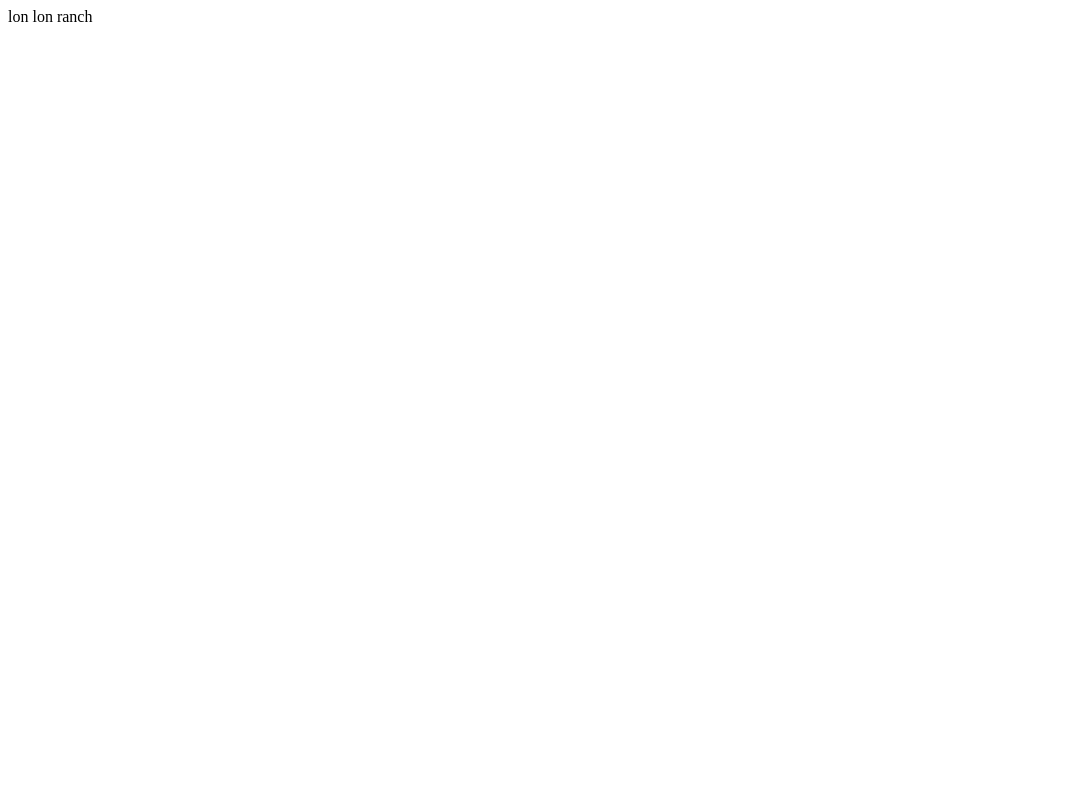
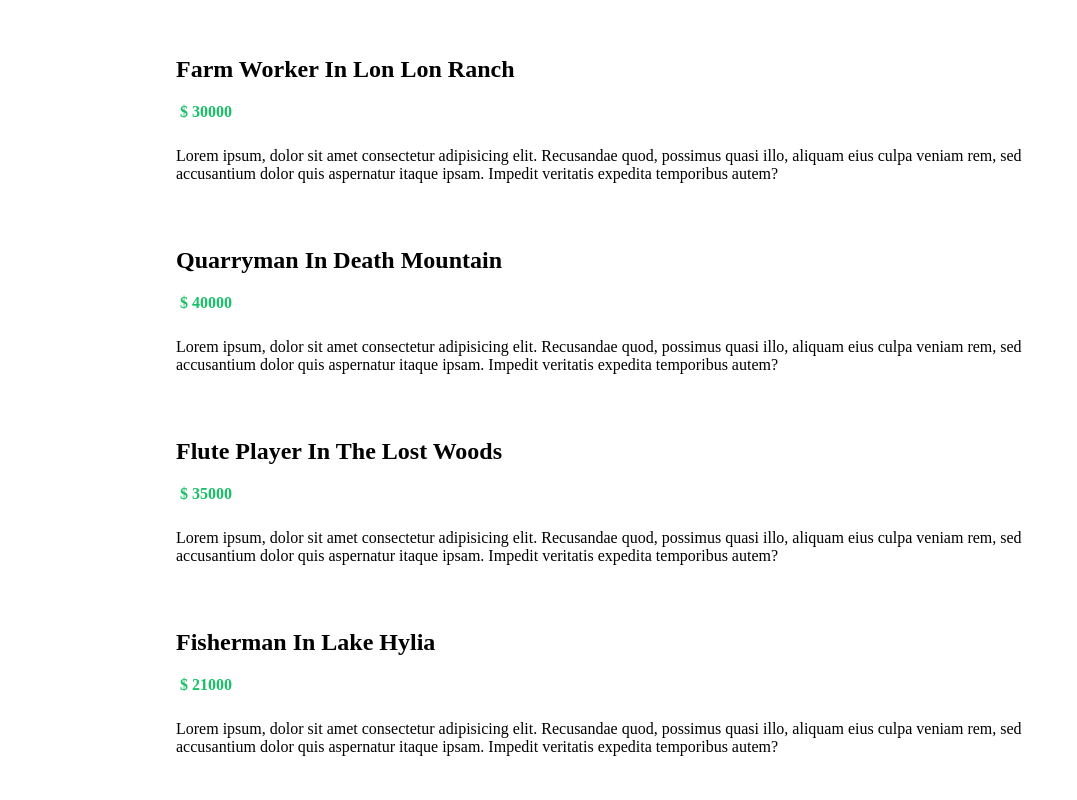
Before and after one commit to Yeva9/VueJS-ASP.NET, a Vue app: page / in a window 1280 px wide. Shown: the top 800 px of the page, without its empty margins (0-1077 px from the left). Built offline with nearby package versions, Linux system fonts and the light colour scheme.

Commit message:
Types & Props

```diff
--- a/src/App.vue
+++ b/src/App.vue
@@ -1,15 +1,17 @@
 <template>
   <div class="app">
-    {{ jobs[0].location }}
+    <JobList :jobs="jobs" />
   </div>
 </template>
 
 <script lang="ts">
-import { defineComponent, reactive, ref, toRefs } from 'vue';
-import Job from './types/Job'
+import { defineComponent, ref } from 'vue';
+import JobList from './components/JobList.vue';
+import Job from './types/Job';
+
 export default defineComponent({
   name: 'App',
-  components: {},
+  components: { JobList },
   setup() {
     const jobs = ref<Job[]>([
       { title: 'farm worker', location: 'lon lon ranch', salary: 30000, id: '1' },
--- /dev/null
+++ b/src/components/JobList.vue
@@ -0,0 +1,64 @@
+<template>
+<div class="job-list">
+    <ul>
+        <li v-for="job in jobs" :key="job.id">
+            <h2> {{ job.title }} in {{ job.location }}</h2>
+            <div class="salary">
+                <p>$ {{ job.salary }}</p>
+            </div>
+            <div class="description">
+                <p> Lorem ipsum, dolor sit amet consectetur adipisicing elit.
+                    Recusandae quod, possimus quasi illo, aliquam eius culpa veniam rem,
+                    sed accusantium dolor quis aspernatur itaque ipsam. Impedit veritatis expedita temporibus autem?
+                </p>
+            </div>
+        </li>
+    </ul>
+</div>
+</template>
+
+<script lang="ts">
+import Job from '@/types/Job'
+import { defineComponent, PropType } from 'vue'
+
+export default defineComponent({
+    props: {
+        jobs: {
+            required: true,
+            type: Array as PropType<Job[]>
+        }
+    }
+})
+</script>
+
+<style scoped>
+  .job-list {
+    max-width: 960px;
+    margin: 40px auto;
+  }
+  .job-list ul {
+    padding: 0;
+  }
+  .job-list li {
+    list-style-type: none;
+    background: white;
+    padding: 16px;
+    margin: 16px 0;
+    border-radius: 4px;
+  }
+  .job-list h2 {
+    margin: 0 0 10px;
+    text-transform: capitalize;
+  }
+  .salary {
+    display: flex;
+  }
+  .salary img {
+    width: 30px;
+  }
+  .salary p {
+    color: #17bf66;
+    font-weight: bold;
+    margin: 10px 4px;
+  }
+</style>
```
